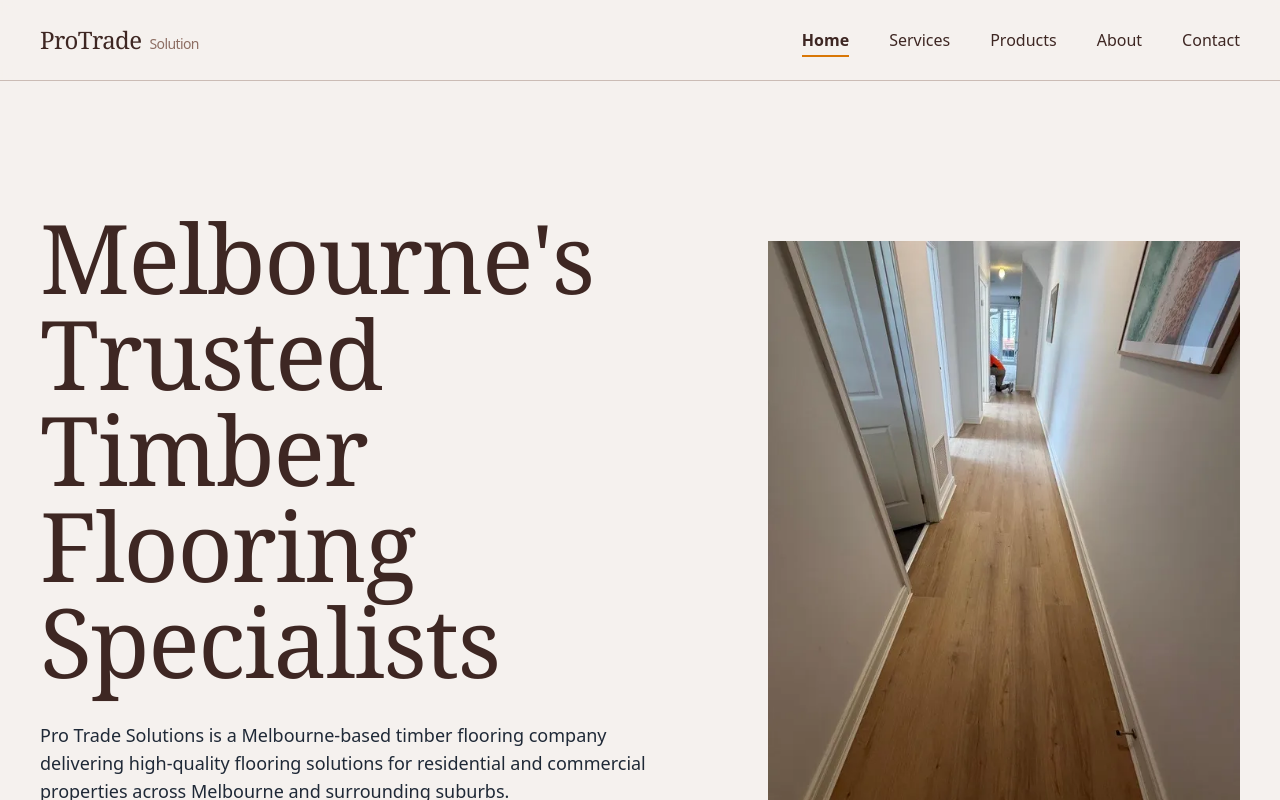
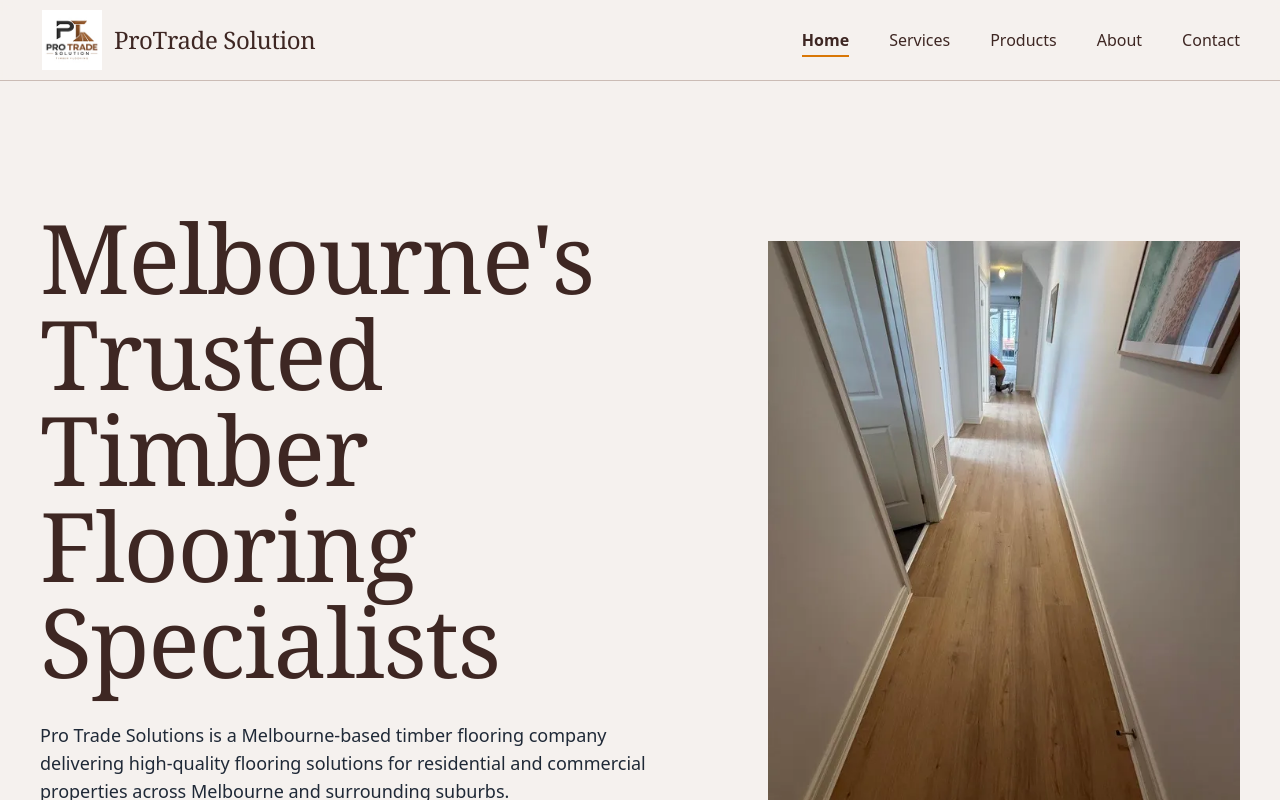
Before and after one commit to dotnepal/protrade-solution, a React (Vite) app: page / in a window 1280 px wide. Shown: the top 800 px of the page. Built offline with nearby package versions, Linux system fonts and the light colour scheme.

Commit message:
feat(content): add company logo to main navigation

```diff
--- a/src/components/layout/Navbar.tsx
+++ b/src/components/layout/Navbar.tsx
@@ -18,13 +18,11 @@ export default function Navbar() {
     >
       <div className="mx-auto flex h-20 max-w-7xl items-center justify-between px-5 sm:px-8 lg:px-10">
         <Link
-          to="/"
-          className="font-serif text-2xl font-medium tracking-tight text-espresso"
-        >
-          ProTrade
-          <span className="ml-2 font-sans text-sm font-normal text-latte">
-            Solution
-          </span>
+          to="/" className="font-serif text-2xl font-medium tracking-tight text-espresso" >
+		  <div className="main-logo-title-wrapper">
+			<img src='/logo.jpg' alt="ProTrade Solution logo" title="ProTrade Solution logo" width="64px" height="auto" />
+			<h1>ProTrade Solution</h1>
+		  </div>
         </Link>
 
         <ul className="hidden items-center gap-10 md:flex">
--- a/src/index.css
+++ b/src/index.css
@@ -90,3 +90,18 @@
     font-size: 1.0625rem;
   }
 }
+
+.main-logo-title-wrapper {
+  display: flex;
+  justify-content: flex-start;
+}
+
+.main-logo-title-wrapper img {
+  align-items: flex-start;
+  padding: 2px;
+}
+
+.main-logo-title-wrapper h1 {
+  margin-left: 10px;
+  align-content: center;
+}
```
Also changed, not shown: public/logo.jpg (added).
